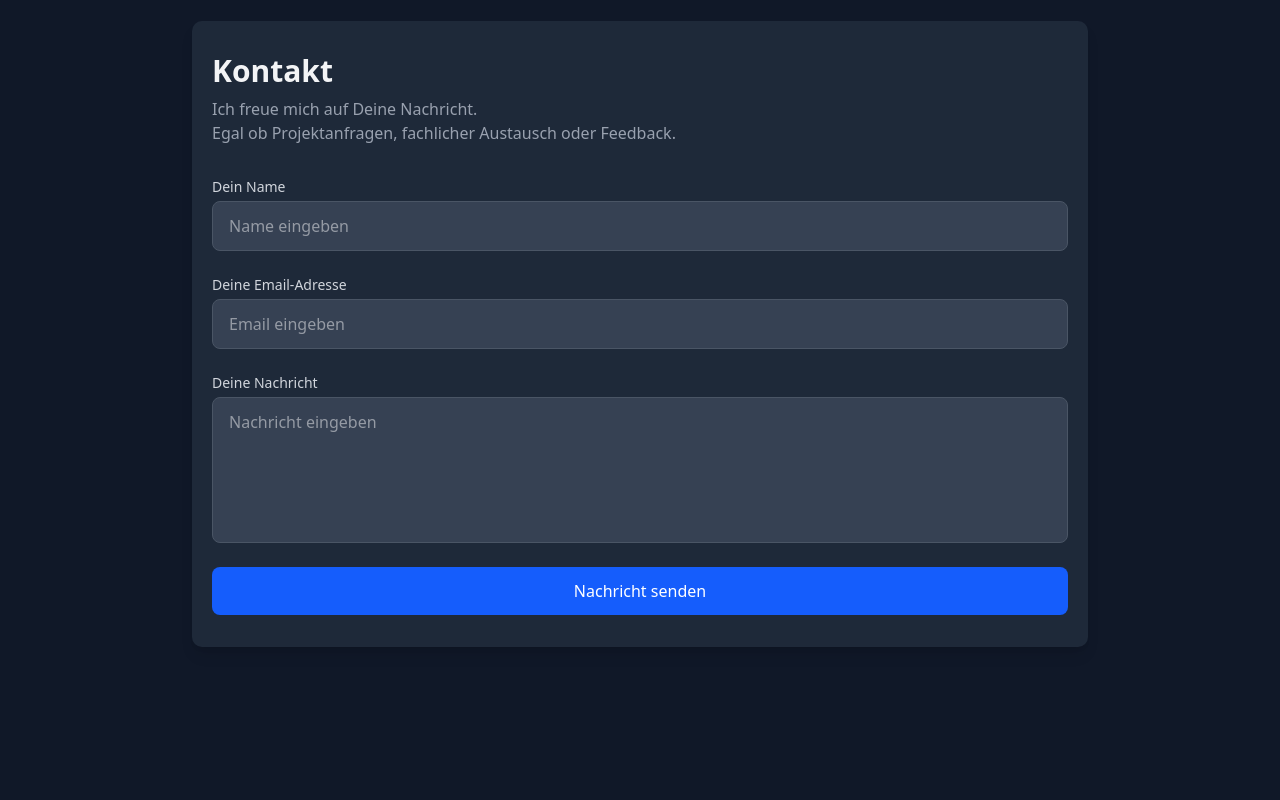
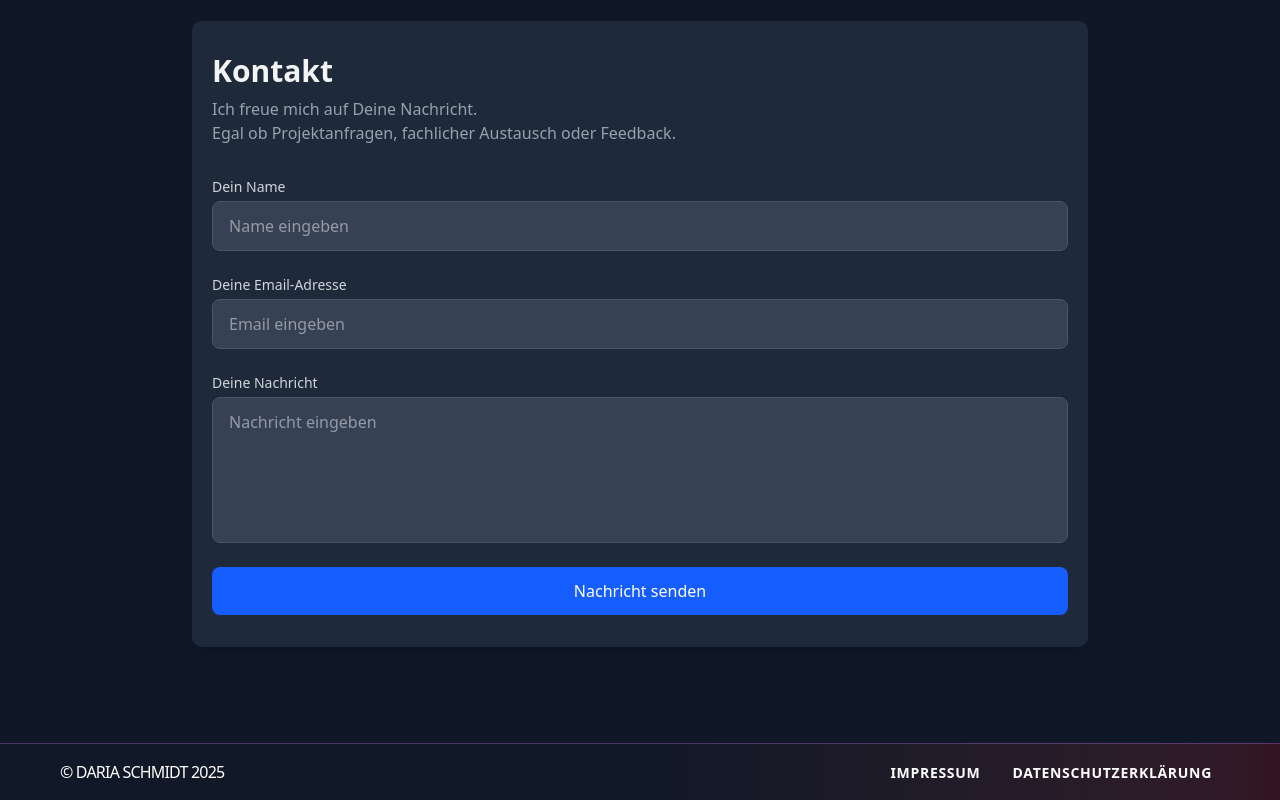
Before and after one commit to BlackReacon/portfolio, a Next.js app in the folder frontend/: page / in a window 1280 px wide. Shown: the part 2605-3405 px from the top of the page. Before the commit the page ends 3348 px from the top, so only its background shows below. Built offline with nearby package versions, Linux system fonts and the light colour scheme; no server answers.

Commit message:
Add Footer
Componente erstellt sowie eingebunden in die mainpage

```diff
--- a/frontend/src/app/page.tsx
+++ b/frontend/src/app/page.tsx
@@ -4,6 +4,7 @@ import SkillsPage from "@/components/sections/skills/page";
 import ProjectsPage from "@/components/sections/projects/page";
 import ContactPage from "@/components/sections/contact/page";
 import ScrollProgressBar from "@/components/decorations/scrollProgress/page";
+import Footer from "@/components/footer/page";
 
 export default function Home() {
   return (
@@ -15,6 +16,7 @@ export default function Home() {
         <SkillsPage />
         <ProjectsPage />
         <ContactPage />
+        <Footer />
       </main>
     </div>
   );
--- /dev/null
+++ b/frontend/src/components/footer/page.tsx
@@ -0,0 +1,35 @@
+import Link from "next/link";
+
+export default function Footer() {
+  const footerLinks = [
+    { href: "/impressum", text: "Impressum" },
+    { href: "/privatpolicy", text: "Datenschutzerklärung" },
+  ];
+
+  return (
+    <footer className="w-full bg-gradient-to-l from-red-700/20 via-gray-900 to-gray-900 bg-gray-900 border-t border-t-purple-400/30 z-50">
+      <div className="container mx-auto px-5">
+        <div className="flex justify-between items-center py-4 px-10">
+          <h2 className="text-1xl uppercase tracking-tighter">
+            © Daria Schmidt 2025
+          </h2>
+          <ul className="flex gap-4">
+            {footerLinks.map((link) => (
+              <li key={link.href}>
+                <Link
+                  href={link.href}
+                  className="text-white font-semibold uppercase tracking-wider text-sm relative group px-2 py-1"
+                >
+                  <span className="relative transition-colors duration-300 group-hover:text-purple-300">
+                    {link.text}
+                  </span>
+                  <span className="absolute left-0 bottom-0 w-0 h-0.5 bg-purple-400 transition-all duration-500 group-hover:w-full"></span>
+                </Link>
+              </li>
+            ))}
+          </ul>
+        </div>
+      </div>
+    </footer>
+  );
+}
```
